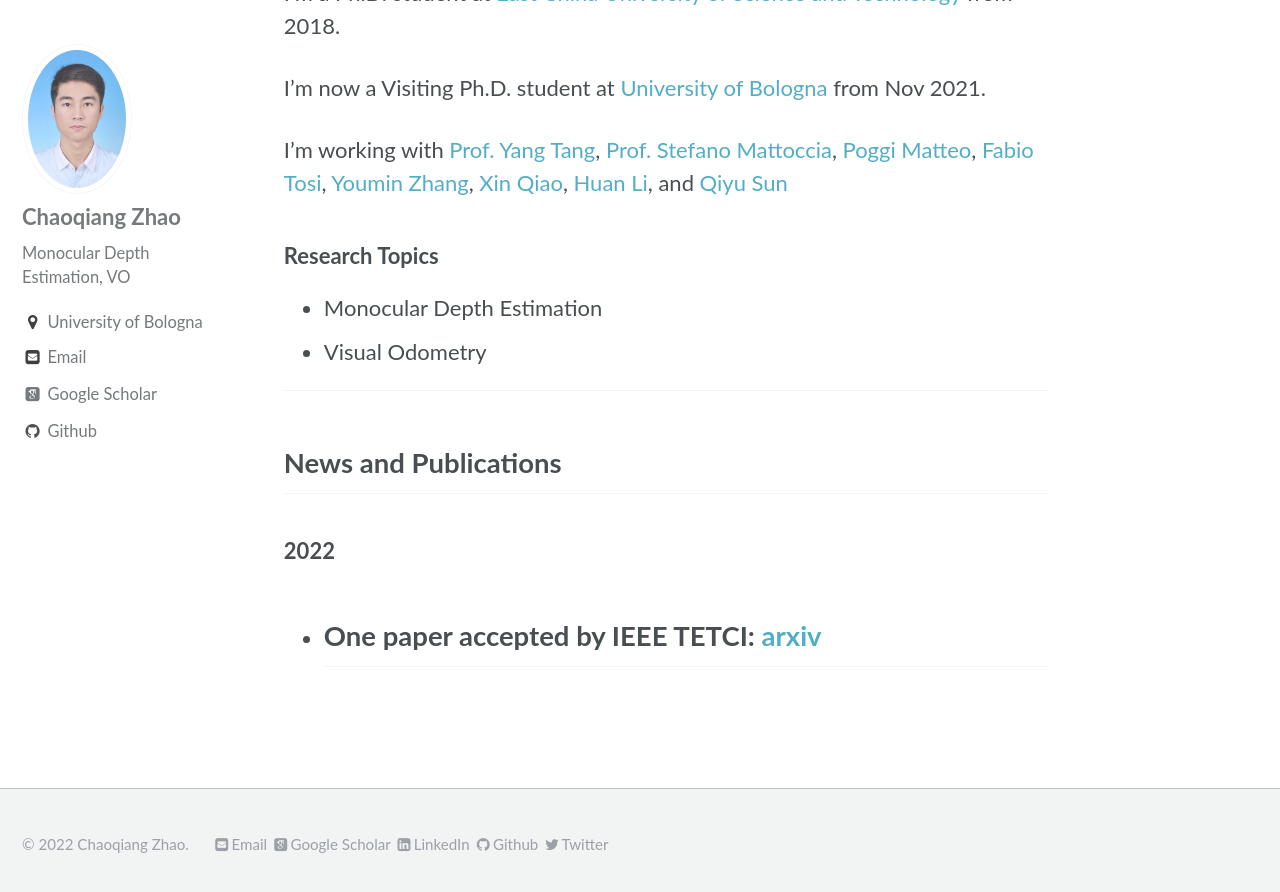
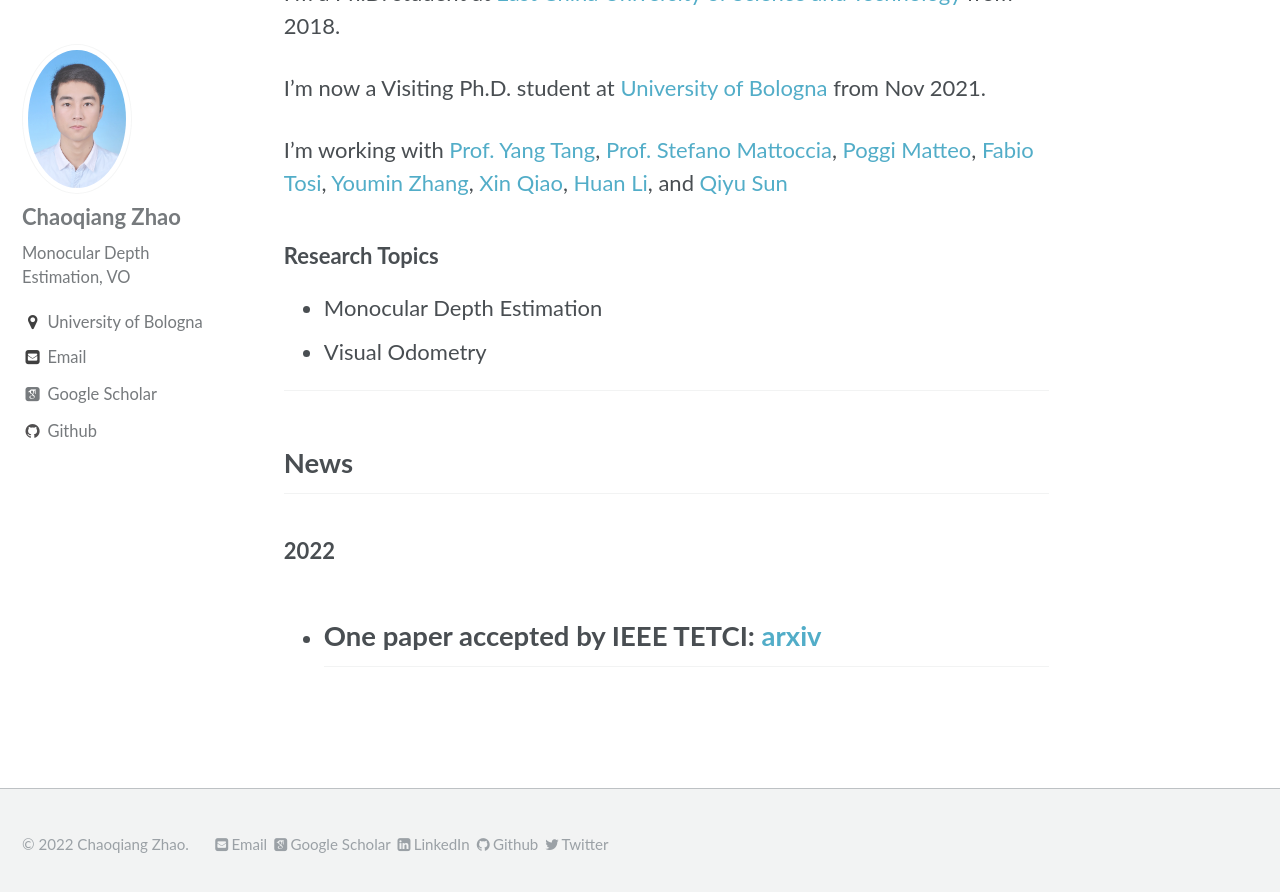
Before and after one commit to zxcqlf/zxcqlf.github.io, a Jekyll site: the page built from _pages/home.md, in a window 1280 px wide and 900 px high, scrolled down 979 px. Shown: the top 892 px of the window. Built offline with Jekyll 4.4.1, drawn with Linux system fonts in a browser that asks for light colours; some web fonts are replaced.

Commit message:
Update home.md

```diff
--- a/_pages/home.md
+++ b/_pages/home.md
@@ -30,7 +30,7 @@ I'm working with [Prof. Yang Tang](http://www.ytangecust.com/), [Prof. Stefano M
 
 {% include feature_row %}
 
-## News and Publications
+## News
 
 ### 2022
 * One paper accepted by IEEE TETCI: [arxiv](https://arxiv.org/pdf/2107.13137.pdf)
```
